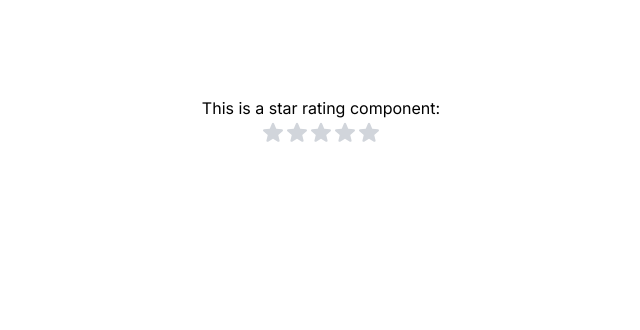
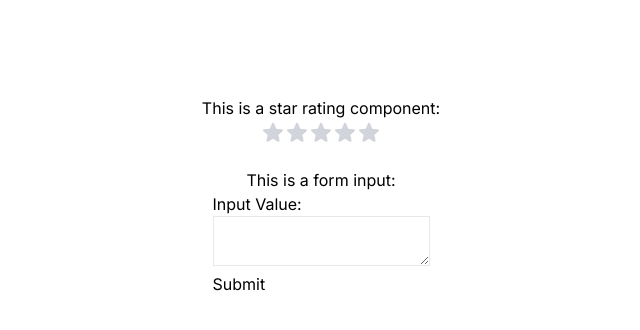
Before and after one commit to MattWong-ca/web3-playground, a Next.js app in the folder react-practice/: page / in a window 1280 px wide. Shown: the top 330 px of the page, without its empty margins (319-959 px from the left). Built offline with nearby package versions, Linux system fonts and the light colour scheme.

Commit message:
Simple form practice

```diff
--- a/react-practice/src/app/page.tsx
+++ b/react-practice/src/app/page.tsx
@@ -9,6 +9,18 @@ export default function Home() {
   const handleClick = (index: number) => {
     console.log("Rating: ", index)
   }
+
+  const [inputValue, setInputValue] = useState('');
+  const handleChange = (event: any) => {
+    setInputValue(event.target.value);
+  };
+
+  const [answer, setAnswer] = useState('');
+  const handleSubmit = (event: React.FormEvent<HTMLFormElement>) => {
+    event.preventDefault();
+    setAnswer(inputValue);
+  }
+
   return (
     <div className="flex min-h-screen flex-col items-center p-24">
       <div>This is a star rating component: </div>
@@ -19,6 +31,19 @@ export default function Home() {
           )
         })}
       </div>
+
+      <div className="mt-6">This is a form input: </div>
+      <form onSubmit={handleSubmit}>
+        <div>Input Value:</div>
+        <textarea className="border" value={inputValue} onChange={handleChange} />
+        <br></br>
+        <button>Submit</button>
+      </form>
+      <br></br>
+      {answer && (
+        <div>
+          Your answer is: {answer}
+        </div>)}
     </div>
   );
 }
```
